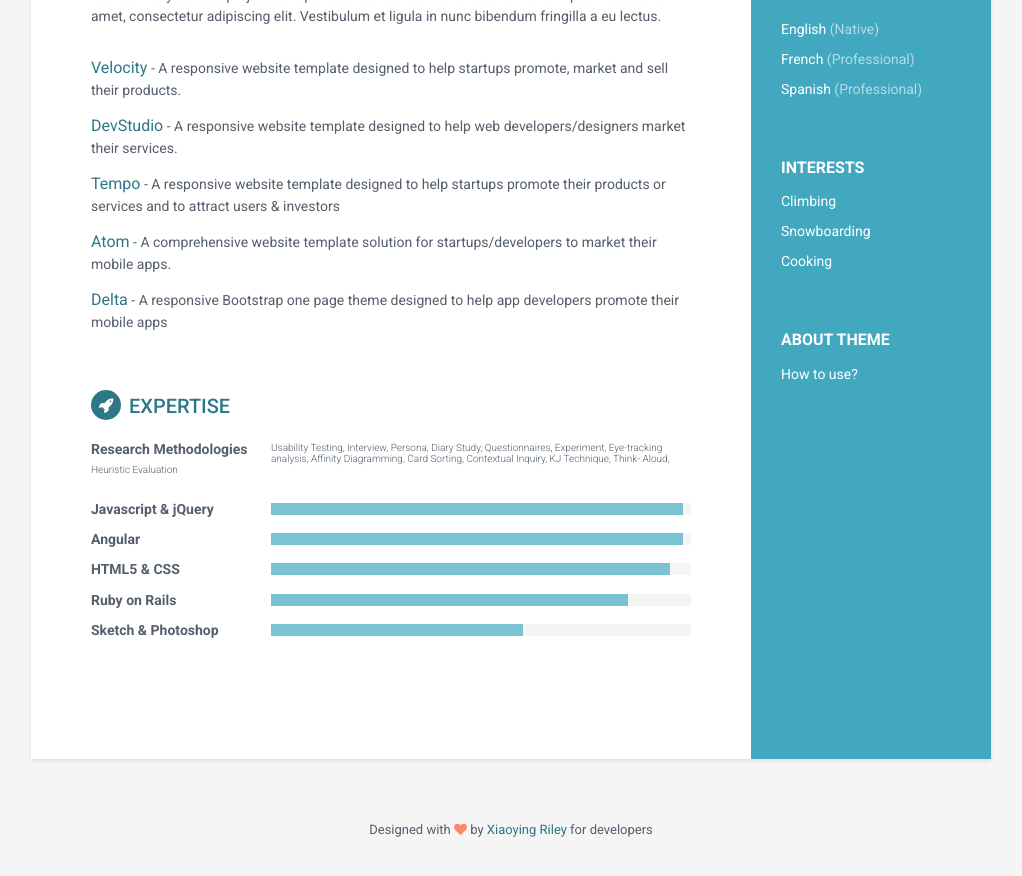
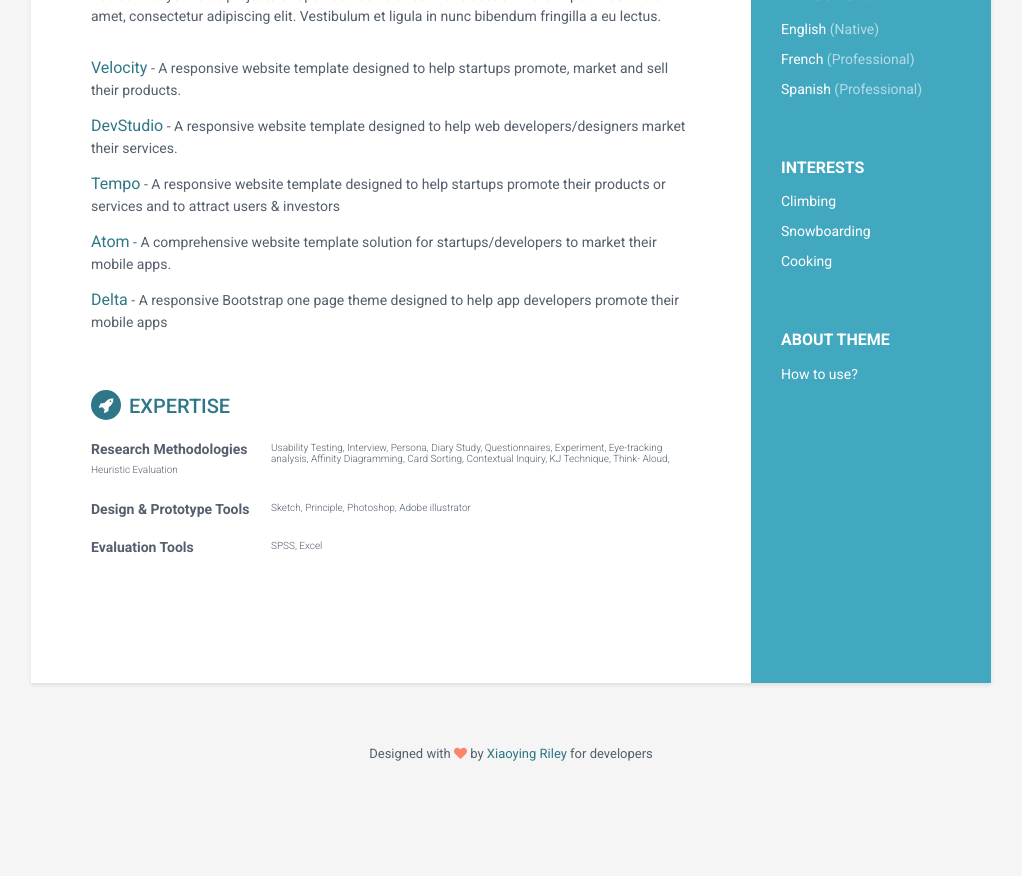
Before and after one commit to hsiangchunwang/hsiangchunwang.github.io, a Jekyll site: the page built from index.html, in a window 1280 px wide and 900 px high, scrolled down 987 px. Shown: the top 876 px of the window, without its empty margins (129-1151 px from the left). Built offline with Jekyll 4.4.1, drawn with Linux system fonts in a browser that asks for light colours; after the commit the page ends 1811 px from its top, so only the background shows below that.

Commit message:
Update skills.html

```diff
--- a/_includes/skills.html
+++ b/_includes/skills.html
@@ -7,43 +7,13 @@
                     </div><!--//item-->
 
                     <div class="item">
-                        <h3 class="level-title">Javascript &amp; jQuery</h3>
-                        <div class="level-bar">
-                            <div class="level-bar-inner" data-level="98%">
-                            </div>
-                        </div><!--//level-bar-->
+                        <h3 class="level-title">Design & Prototype Tools</h3>
+                          <h4 class="skillcontent">Sketch, Principle, Photoshop, Adobe illustrator</h4>
                     </div><!--//item-->
 
                     <div class="item">
-                        <h3 class="level-title">Angular</h3>
-                        <div class="level-bar">
-                            <div class="level-bar-inner" data-level="98%">
-                            </div>
-                        </div><!--//level-bar-->
-                    </div><!--//item-->
-
-                    <div class="item">
-                        <h3 class="level-title">HTML5 &amp; CSS</h3>
-                        <div class="level-bar">
-                            <div class="level-bar-inner" data-level="95%">
-                            </div>
-                        </div><!--//level-bar-->
-                    </div><!--//item-->
-
-                    <div class="item">
-                        <h3 class="level-title">Ruby on Rails</h3>
-                        <div class="level-bar">
-                            <div class="level-bar-inner" data-level="85%">
-                            </div>
-                        </div><!--//level-bar-->
-                    </div><!--//item-->
-
-                    <div class="item">
-                        <h3 class="level-title">Sketch &amp; Photoshop</h3>
-                        <div class="level-bar">
-                            <div class="level-bar-inner" data-level="60%">
-                            </div>
-                        </div><!--//level-bar-->
+                        <h3 class="level-title">Evaluation Tools</h3>
+                          <h4 class="skillcontent">SPSS, Excel</h4>
                     </div><!--//item-->
 
                 </div>
```
